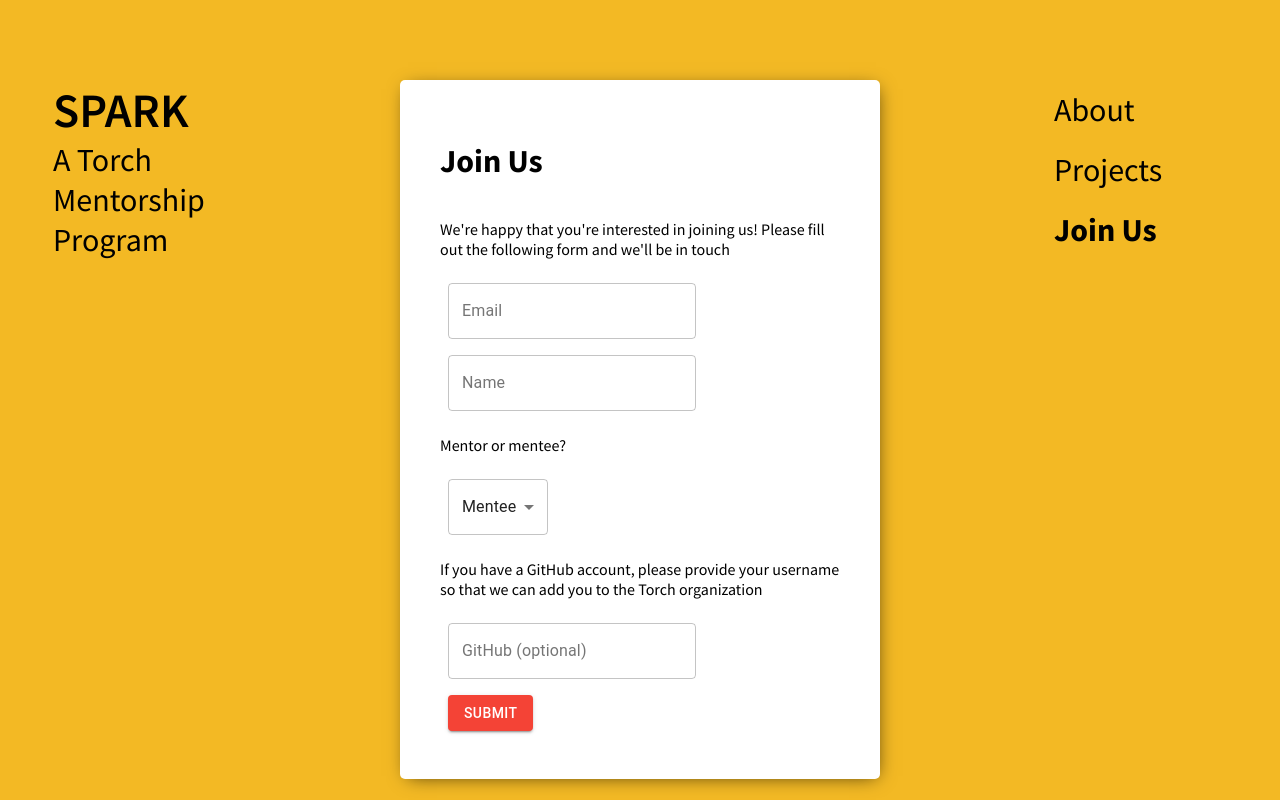
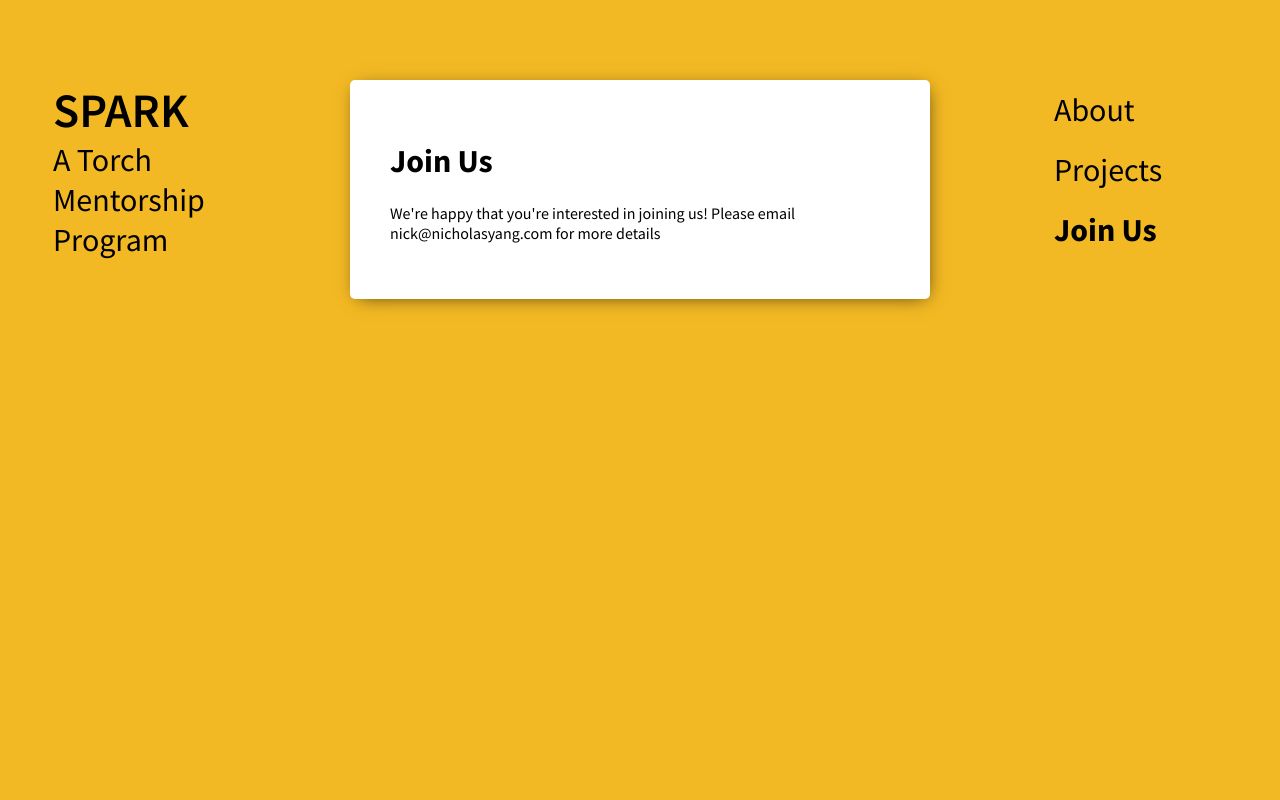
Before and after one commit to torchnyu/spark, a React (Create React App) app: page /join in a window 1280 px wide. Built offline with nearby package versions, Linux system fonts and the light colour scheme.

Commit message:
Minor styles changes

```diff
--- a/src/JoinUsPage.tsx
+++ b/src/JoinUsPage.tsx
@@ -1,12 +1,11 @@
-import React, { useState} from "react"
-import {createUseStyles} from "react-jss";
+import React, { useState } from "react";
+import { createUseStyles } from "react-jss";
 import TextField from "@material-ui/core/TextField";
 import Box from "@material-ui/core/Box";
-import {Button} from "@material-ui/core";
+import { Button } from "@material-ui/core";
 import MenuItem from "@material-ui/core/MenuItem";
 import Select from "@material-ui/core/Select";
 import FormControl from "@material-ui/core/FormControl";
-
 
 const useStyles = createUseStyles({
   JoinUsPage: {
@@ -14,14 +13,15 @@ const useStyles = createUseStyles({
     flexDirection: "column",
     alignItems: "center",
     margin: {
-      top: "10vh"
+      top: "10vh",
     },
   },
   container: {
     backgroundColor: "white",
     borderRadius: "5px",
     boxShadow: "2px 3px 18px -6px rgba(0,0,0,0.75)",
-    padding: "40px"
+    padding: "40px",
+    maxWidth: "500px",
   },
   form: {
     display: "flex",
@@ -31,41 +31,42 @@ const useStyles = createUseStyles({
   },
   error: {
     color: "#A30000",
-    padding: "10px"
+    padding: "10px",
   },
   message: {
     color: "#005700",
-    padding: "10px"
+    padding: "10px",
   },
-  '@media(max-width: 1000px)': {
+  "@media(max-width: 1000px)": {
     JoinUsPage: {
       maxWidth: "80vw",
       margin: {
         top: "40px",
-        bottom: "40px"
-      }
-    }
-  }
+        bottom: "40px",
+      },
+    },
+  },
 });
 
-const API_URL = "https://ywhk4gbxs1.execute-api.us-east-1.amazonaws.com/Prod/email";
+const API_URL =
+  "https://ywhk4gbxs1.execute-api.us-east-1.amazonaws.com/Prod/email";
 
 const JoinUsPage = () => {
-  const [email, setEmail] = useState("");
+  const classes = useStyles();
+  /*const [email, setEmail] = useState("");
   const [name, setName] = useState("");
   const [role, setRole] = useState("mentee");
   const [github, setGitHub] = useState("");
   const [error, setError] = useState("");
   const [message, setMessage] = useState("");
   const [isSubmitting, setIsSubmitting] = useState(false);
-  const classes = useStyles();
   async function handleSubmit(event: React.FormEvent) {
     event.preventDefault();
     if (email === "" || name === "") {
       setError("Email and name cannot be empty");
       return;
     }
-    if (!(/^\w+([\.-]?\w+)*@\w+([\.-]?\w+)*(\.\w{2,3})+$/.test(email))) {
+    if (!/^\w+([\.-]?\w+)*@\w+([\.-]?\w+)*(\.\w{2,3})+$/.test(email)) {
       setError("Email must be valid");
       return;
     }
@@ -73,20 +74,25 @@ const JoinUsPage = () => {
       setIsSubmitting(true);
       await fetch(API_URL, {
         method: "POST",
-        body: JSON.stringify({name, email, github, role})
+        body: JSON.stringify({ name, email, github, role }),
       });
       setError("");
-      setMessage("Successfully submitted. We'll be in touch")
+      setMessage("Successfully submitted. We'll be in touch");
     } catch (e) {
       console.error(e);
-      setError("Failed to submit. Try again?")
+      setError("Failed to submit. Try again?");
     }
     setIsSubmitting(false);
-  }
-  return <div className={classes.JoinUsPage}>
-    <div className={classes.container}>
-    <h1> Join Us </h1>
-    <form onSubmit={handleSubmit} className={classes.form}>
+  }*/
+  return (
+    <div className={classes.JoinUsPage}>
+      <div className={classes.container}>
+        <h1> Join Us </h1>
+        <p>
+          We're happy that you're interested in joining us! Please email
+          nick@nicholasyang.com for more details
+        </p>
+        {/*<form onSubmit={handleSubmit} className={classes.form}>
       <p>
         We're happy that you're interested in joining us! Please fill out the following form
         and we'll be in touch
@@ -117,9 +123,10 @@ const JoinUsPage = () => {
       <Box m={1}>
         <Button disabled={isSubmitting} variant="contained" color="primary" type="submit"> Submit </Button>
       </Box>
-    </form>
+    </form>*/}
+      </div>
     </div>
-  </div>
-}
+  );
+};
 
 export default JoinUsPage;
```
